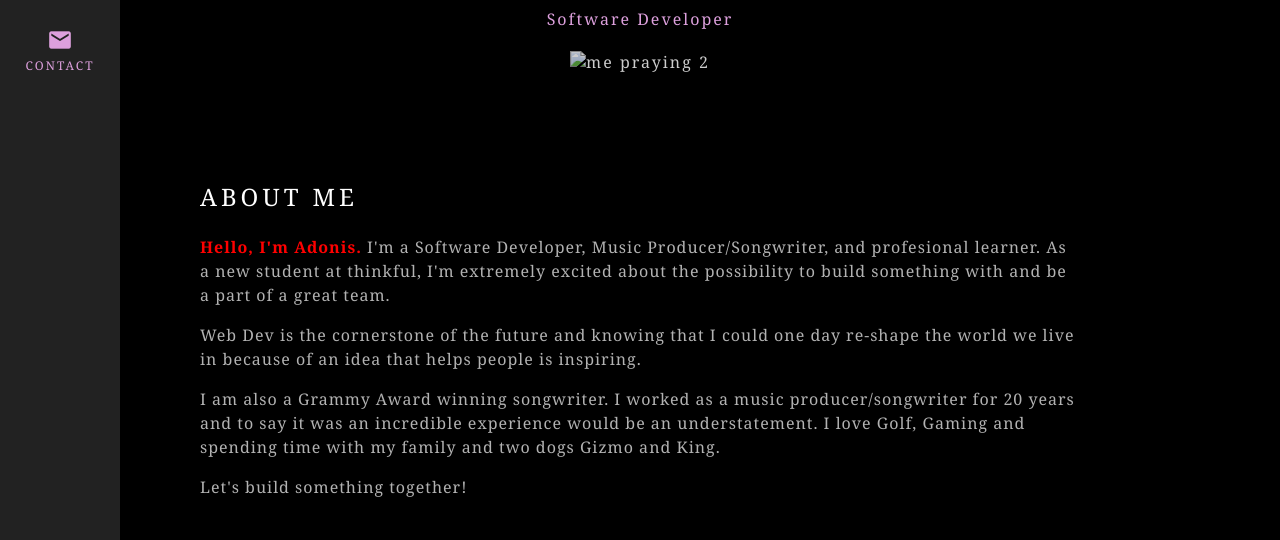
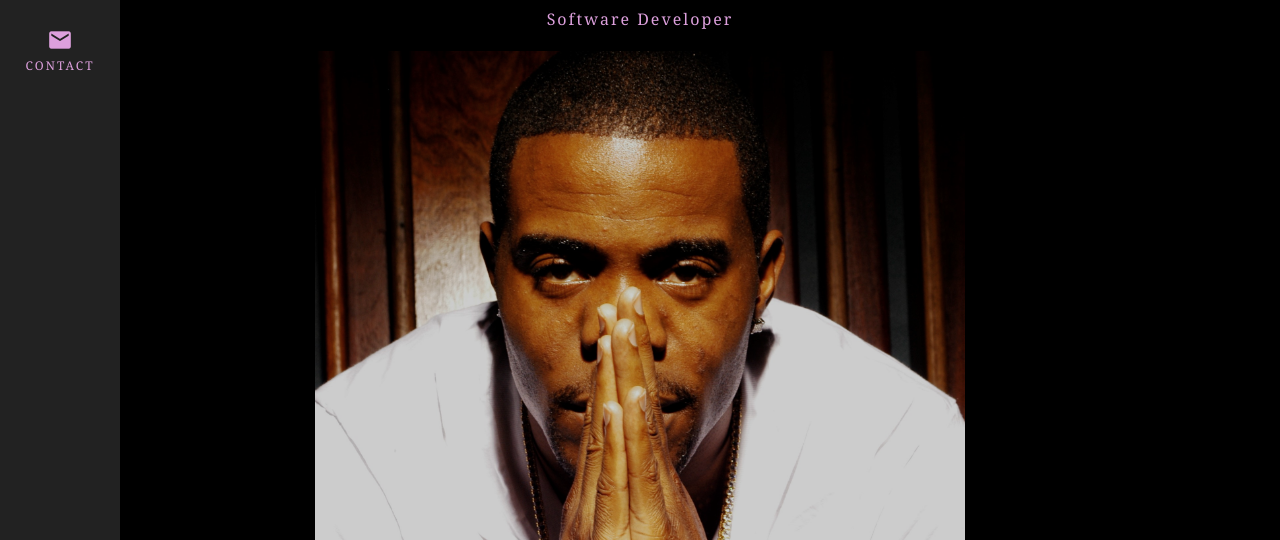
Before and after one commit to adonis1101/Portfolio1, a plain HTML site: page index.html in a window 1280 px wide. Shown: the part 260-800 px from the top of the page. Drawn offline with Linux system fonts and the light colour scheme; the site is published under a folder, as on GitHub Pages, so addresses that start at the root find nothing; a script that the page names is missing.

Commit message:
Update index.html

```diff
--- a/index.html
+++ b/index.html
@@ -33,7 +33,7 @@
           <header class="home" id="home"><br><br>
           <h1>Adonis Shropshire</h1>
           <h4>Software Developer</h4>
-          <img src = "/Portfolio/images/pray 2.jpg" alt="me praying 2">
+          <img src = "Portfolio/images/pray 2.JPG" alt="me praying 2">
           </header>
 
       </main>
```
